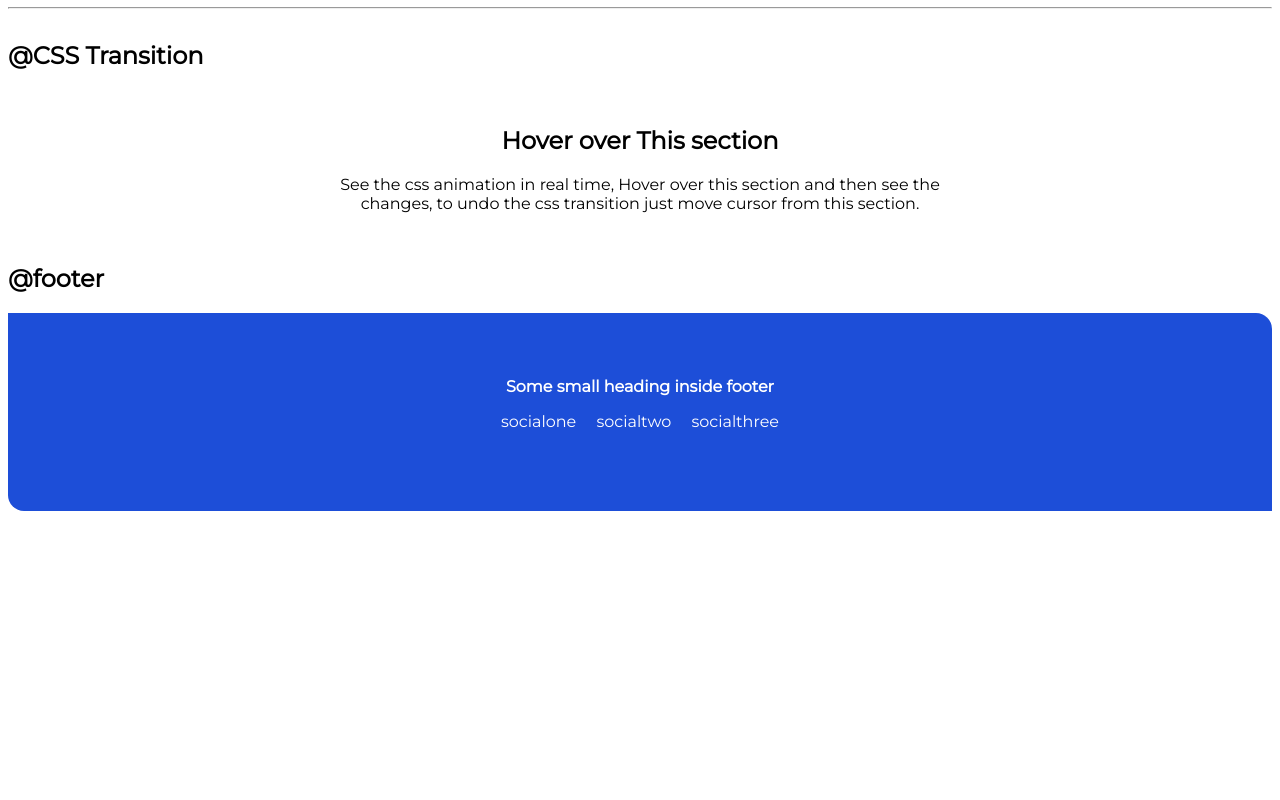
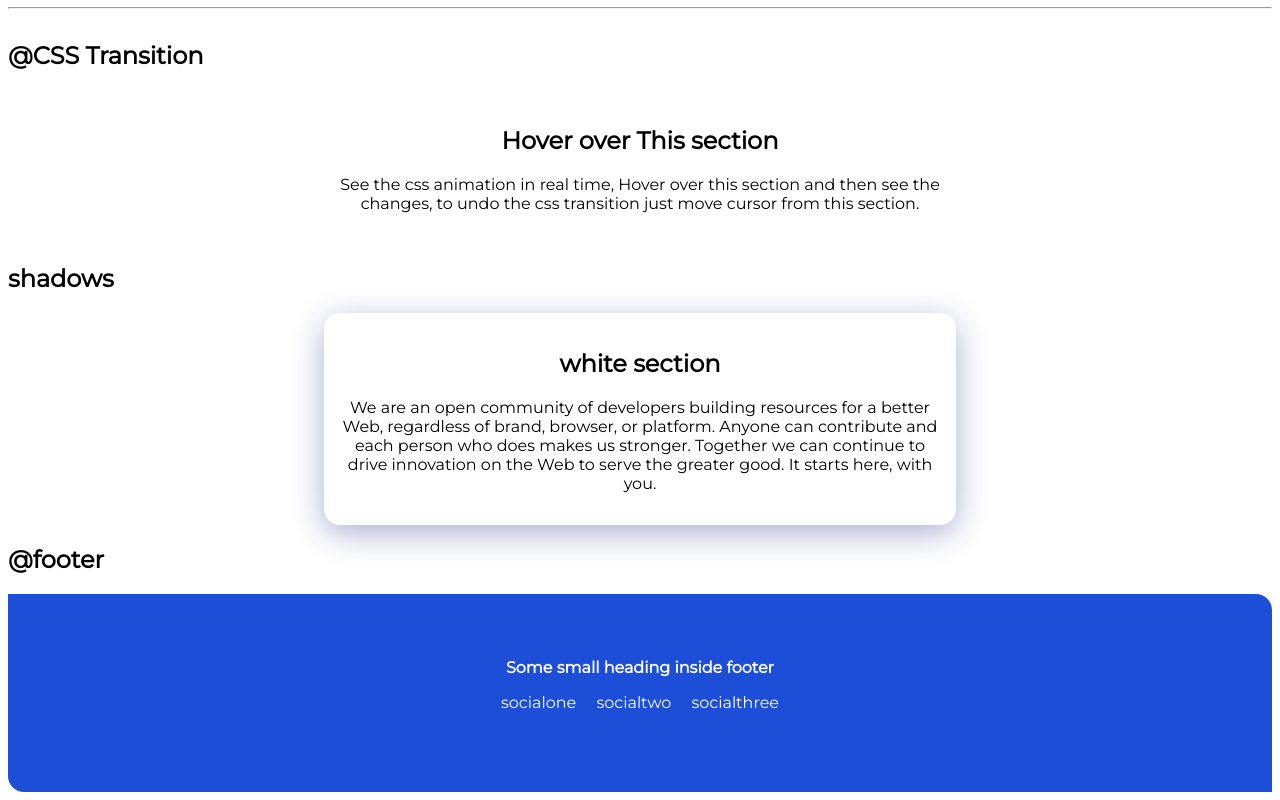
Before and after one commit to Logan1x/components-lib, a plain HTML site: page index.html in a window 1280 px wide. Shown: the part 2718-3518 px from the top of the page. Before the commit the page ends 3237 px from the top, so only its background shows below. Drawn offline with Linux system fonts and the light colour scheme.

Commit message:
css shadows

```diff
--- a/index.html
+++ b/index.html
@@ -137,6 +137,17 @@
         </div>
     </section>
 
+    <h2>shadows</h2>
+    <section class="section">
+        <div class="container container-center shadow">
+            <h1>white section</h1>
+            <p>We are an open community of developers building resources for a better Web, regardless of brand, browser,
+                or platform. Anyone can contribute and each person who does makes us stronger. Together we can continue
+                to drive innovation on the Web to serve the greater good. It starts here, with you.</p>
+        </div>
+
+    </section>
+
 
     <h2>@footer</h2>
 
--- a/style.css
+++ b/style.css
@@ -30,6 +30,11 @@ body {
 
 .dark-theme .ow {
 	color: black;
+}
+
+.dark-theme .shadow{
+	background: black;
+	box-shadow: 0 3px 32px 0 #404040;
 }
 
 
@@ -162,6 +167,15 @@ hr {
     color: black;
 }
 
+/* shadow effect */
+
+.shadow{
+	/* margin-top: 5rem; */
+	/* border: 1px solid black; */
+	background: rgba(255, 255, 255, 0.05);
+	border-radius: 1rem;
+	box-shadow: 0 8px 32px 0 rgba(31, 38, 135, 0.37);
+}
 
 
 /* footer */
```
